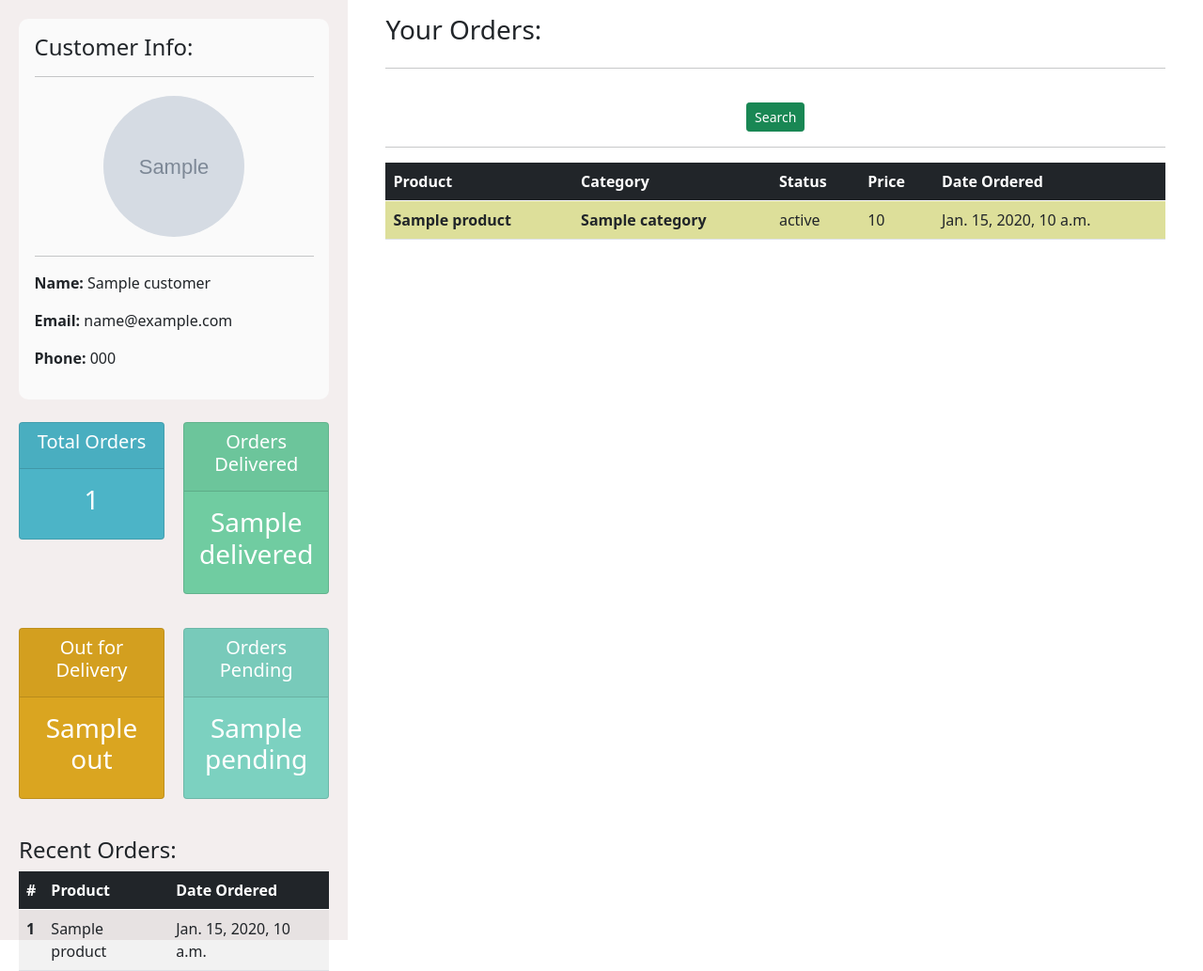
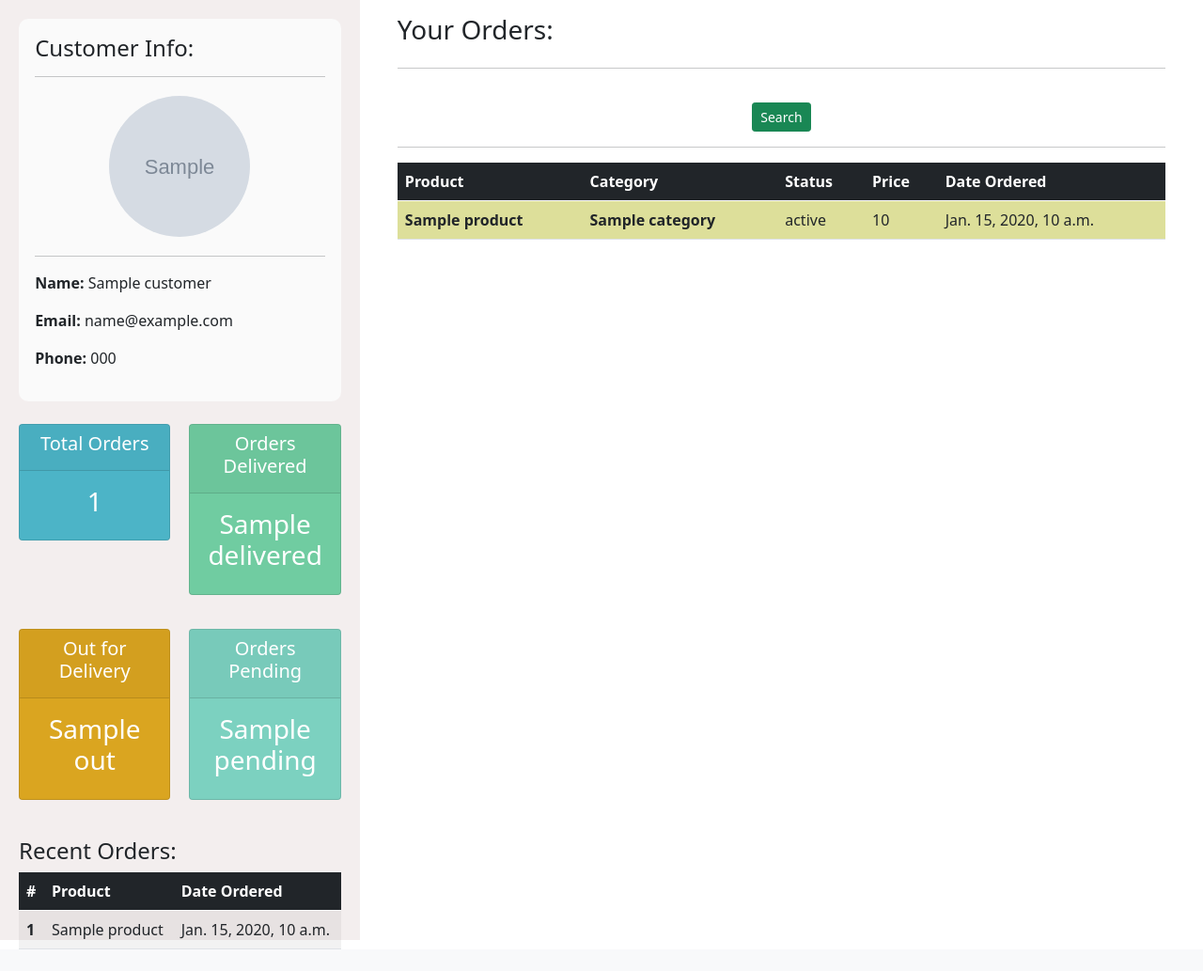
Before and after one commit to sd2001/CRM-X, a Django app: template templates/customer.html in a window 1280 px wide. Shown: the part 58-1091 px from the top of the page at 94% size. After the commit the page ends 1068 px from the top, so only its background shows below. Run offline with Django 3.2, Linux system fonts and the light colour scheme; the template is opened without the code that fills it: most values are stand-ins (such as "Sample title", 1, 10 or a date in 2020); grey boxes marked "Sample" are stand-in pictures; some libraries are stand-ins or nearby versions.

Commit message:
💄 Updating dimensions for Left Panel

```diff
--- a/static/css/style.css
+++ b/static/css/style.css
@@ -34,7 +34,7 @@ html, body {
 }
 
 .left{
-	flex: 3.8;
+	flex: 4;
 	background-color: rgba(238, 231, 231, 0.699);
 	padding: 20px;
 	height: 1000px;
```
